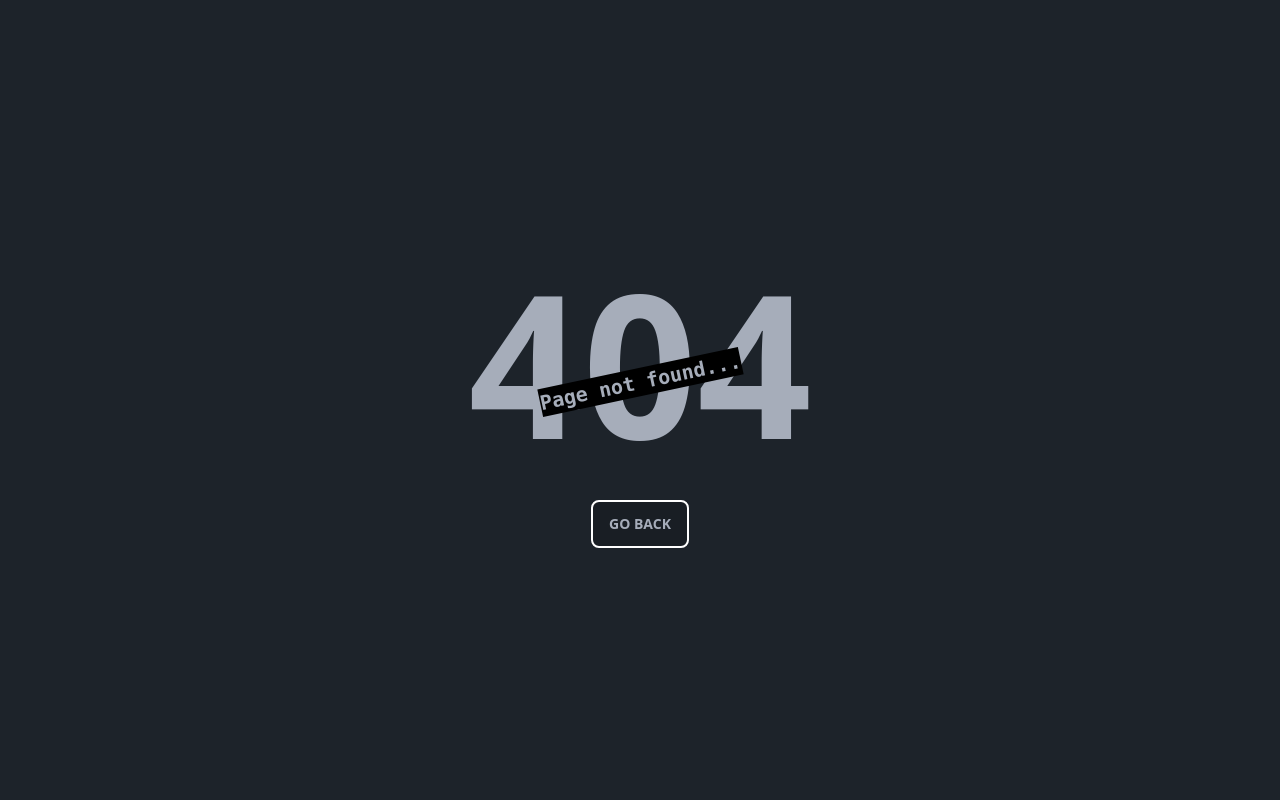
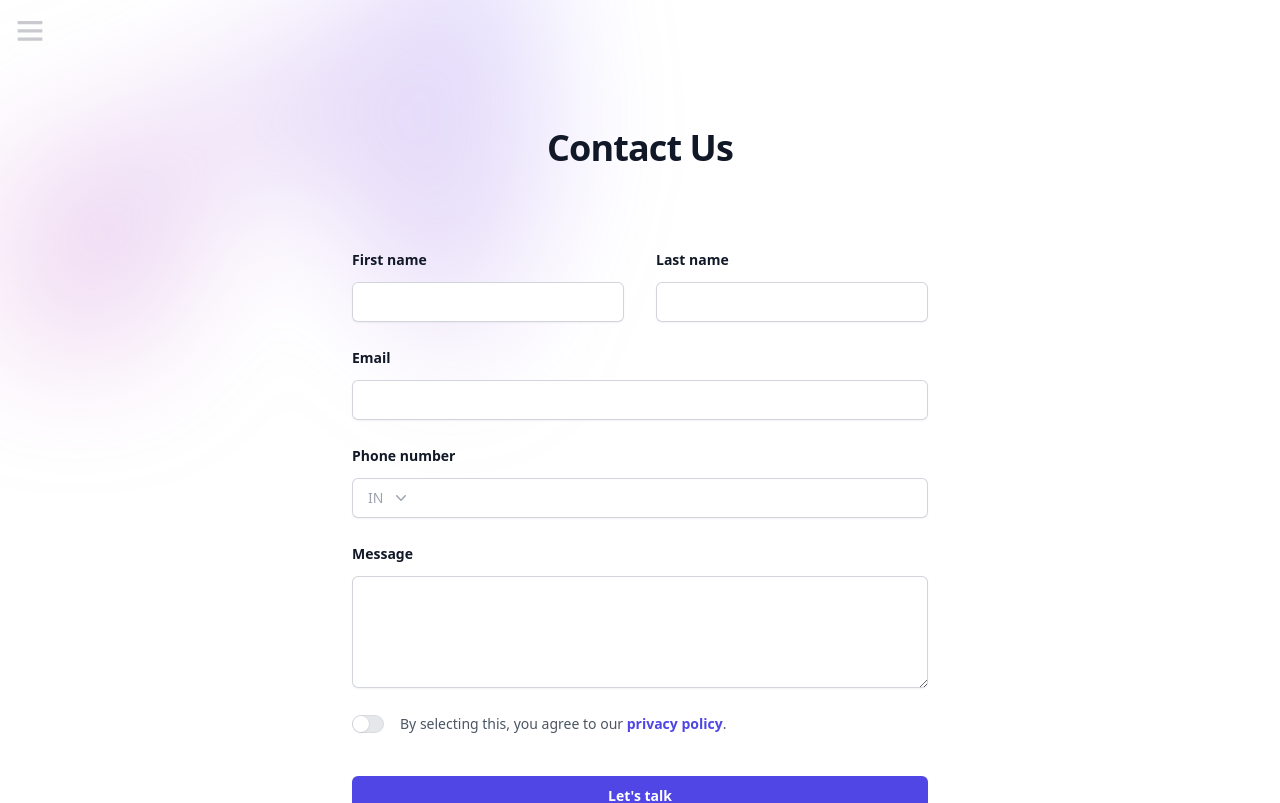
Before and after one commit to Sohel-786/LMS, a React (Vite) app in the folder client/: page /contact in a window 1280 px wide. Before the commit this address had no page. Shown: the top 803 px of the page. Built offline with nearby package versions, Linux system fonts and the light colour scheme.

Commit message:
working on contact page

```diff
--- a/client/package.json
+++ b/client/package.json
@@ -24,6 +24,7 @@
     "react-router-dom": "^6.16.0"
   },
   "devDependencies": {
+    "@tailwindcss/forms": "^0.5.6",
     "@types/react": "^18.2.15",
     "@types/react-dom": "^18.2.7",
     "@vitejs/plugin-react": "^4.0.3",
--- a/client/src/App.jsx
+++ b/client/src/App.jsx
@@ -1,10 +1,10 @@
 import { Route, Routes } from "react-router-dom";
-import Footer from "./components/Footer/Footer";
 import Home from "./Pages/Home";
 import Aboutus from "./pages/Aboutus";
 import Notfound from "./pages/Notfound";
 import SignUp from "./pages/Signup";
 import SignIn from './pages/SignIn'
+import Contact from "./pages/Contact";
 
 function App() {
 
@@ -15,6 +15,7 @@ function App() {
         <Route path="/about" element={<Aboutus />}/>
         <Route path="/signup" element={<SignUp />}/>
         <Route path="/signin" element={<SignIn />}/>
+        <Route path="/contact" element={<Contact />}/>
         <Route path="*" element={<Notfound />}/>
       </Routes>
     </div>
--- /dev/null
+++ b/client/src/pages/Contact.jsx
@@ -0,0 +1,181 @@
+import HomeLayout from "../layouts/HomeLayout";
+
+function Contact() {
+  return (
+    <HomeLayout>
+      <div className="isolate bg-white px-6 py-24 sm:py-32 lg:px-8">
+        <div
+          className="absolute inset-x-0 top-[-10rem] -z-10 transform-gpu overflow-hidden blur-3xl sm:top-[-20rem]"
+          aria-hidden="true"
+        >
+          <div
+            className="relative left-1/2 -z-10 aspect-[1155/678] w-[36.125rem] max-w-none -translate-x-1/2 rotate-[30deg] bg-gradient-to-tr from-[#ff80b5] to-[#9089fc] opacity-30 sm:left-[calc(50%-40rem)] sm:w-[72.1875rem]"
+            style={{clipPath: "polygon(74.1% 44.1%, 100% 61.6%, 97.5% 26.9%, 85.5% 0.1%, 80.7% 2%, 72.5% 32.5%, 60.2% 62.4%, 52.4% 68.1%, 47.5% 58.3%, 45.2% 34.5%, 27.5% 76.7%, 0.1% 64.9%, 17.9% 100%, 27.6% 76.8%, 76.1% 97.7%, 74.1% 44.1%)"}}
+          ></div>
+        </div>
+        <div className="mx-auto max-w-2xl text-center">
+          <h2 className="text-3xl font-bold tracking-tight text-gray-900 sm:text-4xl">
+            Contact Us
+          </h2>
+        </div>
+        <form
+          action="#"
+          method="POST"
+          className="mx-auto mt-16 max-w-xl sm:mt-20"
+        >
+          <div className="grid grid-cols-1 gap-x-8 gap-y-6 sm:grid-cols-2">
+            <div>
+              <label
+                htmlFor="first-name"
+                className="block text-sm font-semibold leading-6 text-gray-900"
+              >
+                First name
+              </label>
+              <div className="mt-2.5">
+                <input
+                  type="text"
+                  name="first-name"
+                  id="first-name"
+                  autoComplete="given-name"
+                  className="block w-full rounded-md border-0 px-3.5 py-2 text-gray-900 shadow-sm ring-1 ring-inset ring-gray-300 placeholder:text-gray-400 focus:ring-2 focus:ring-inset focus:ring-indigo-600 sm:text-sm sm:leading-6"
+                />
+              </div>
+            </div>
+            <div>
+              <label
+                htmlFor="last-name"
+                className="block text-sm font-semibold leading-6 text-gray-900"
+              >
+                Last name
+              </label>
+              <div className="mt-2.5">
+                <input
+                  type="text"
+                  name="last-name"
+                  id="last-name"
+                  autoComplete="family-name"
+                  className="block w-full rounded-md border-0 px-3.5 py-2 text-gray-900 shadow-sm ring-1 ring-inset ring-gray-300 placeholder:text-gray-400 focus:ring-2 focus:ring-inset focus:ring-indigo-600 sm:text-sm sm:leading-6"
+                />
+              </div>
+            </div>
+
+            <div className="sm:col-span-2">
+              <label
+                htmlFor="email"
+                className="block text-sm font-semibold leading-6 text-gray-900"
+              >
+                Email
+              </label>
+              <div className="mt-2.5">
+                <input
+                  type="email"
+                  name="email"
+                  id="email"
+                  autoComplete="email"
+                  className="block w-full rounded-md border-0 px-3.5 py-2 text-gray-900 shadow-sm ring-1 ring-inset ring-gray-300 placeholder:text-gray-400 focus:ring-2 focus:ring-inset focus:ring-indigo-600 sm:text-sm sm:leading-6"
+                />
+              </div>
+            </div>
+            <div className="sm:col-span-2">
+              <label
+                htmlFor="phone-number"
+                className="block text-sm font-semibold leading-6 text-gray-900"
+              >
+                Phone number
+              </label>
+              <div className="relative mt-2.5">
+                <div className="absolute inset-y-0 left-0 flex items-center">
+                  <label htmlFor="country" className="sr-only">
+                    Country
+                  </label>
+                  <select
+                    id="country"
+                    name="country"
+                    className="h-full rounded-md border-0 bg-transparent bg-none py-0 pl-4 pr-9 text-gray-400 focus:ring-2 focus:ring-inset focus:ring-indigo-600 sm:text-sm"
+                  >
+                    <option>IN</option>
+                    <option>US</option>
+                    <option>CA</option>
+                    <option>EU</option>
+                  </select>
+                  <svg
+                    className="pointer-events-none absolute right-3 top-0 h-full w-5 text-gray-400"
+                    viewBox="0 0 20 20"
+                    fill="currentColor"
+                    aria-hidden="true"
+                  >
+                    <path
+                      fillRule="evenodd"
+                      d="M5.23 7.21a.75.75 0 011.06.02L10 11.168l3.71-3.938a.75.75 0 111.08 1.04l-4.25 4.5a.75.75 0 01-1.08 0l-4.25-4.5a.75.75 0 01.02-1.06z"
+                      clipRule="evenodd"
+                    />
+                  </svg>
+                </div>
+                <input
+                  type="tel"
+                  name="phone-number"
+                  id="phone-number"
+                  autoComplete="tel"
+                  className="block w-full rounded-md border-0 px-3.5 py-2 pl-20 text-gray-900 shadow-sm ring-1 ring-inset ring-gray-300 placeholder:text-gray-400 focus:ring-2 focus:ring-inset focus:ring-indigo-600 sm:text-sm sm:leading-6"
+                />
+              </div>
+            </div>
+            <div className="sm:col-span-2">
+              <label
+                htmlFor="message"
+                className="block text-sm font-semibold leading-6 text-gray-900"
+              >
+                Message
+              </label>
+              <div className="mt-2.5">
+                <textarea
+                  name="message"
+                  id="message"
+                  rows="4"
+                  className="block w-full rounded-md border-0 px-3.5 py-2 text-gray-900 shadow-sm ring-1 ring-inset ring-gray-300 placeholder:text-gray-400 focus:ring-2 focus:ring-inset focus:ring-indigo-600 sm:text-sm sm:leading-6"
+                ></textarea>
+              </div>
+            </div>
+            <div className="flex gap-x-4 sm:col-span-2">
+              <div className="flex h-6 items-center">
+                <button
+                  type="button"
+                  className="bg-gray-200 flex w-8 flex-none cursor-pointer rounded-full p-px ring-1 ring-inset ring-gray-900/5 transition-colors duration-200 ease-in-out focus-visible:outline focus-visible:outline-2 focus-visible:outline-offset-2 focus-visible:outline-indigo-600"
+                  role="switch"
+                  aria-checked="false"
+                  aria-labelledby="switch-1-label"
+                >
+                  <span className="sr-only">Agree to policies</span>
+                  <span
+                    aria-hidden="true"
+                    className="translate-x-0 h-4 w-4 transform rounded-full bg-white shadow-sm ring-1 ring-gray-900/5 transition duration-200 ease-in-out"
+                  ></span>
+                </button>
+              </div>
+              <label
+                className="text-sm leading-6 text-gray-600"
+                id="switch-1-label"
+              >
+                By selecting this, you agree to our {" "}
+                <a href="#" className="font-semibold text-indigo-600">
+                  privacy&nbsp;policy
+                </a>
+                .
+              </label>
+            </div>
+          </div>
+          <div className="mt-10">
+            <button
+              type="submit"
+              className="block w-full rounded-md bg-indigo-600 px-3.5 py-2.5 text-center text-sm font-semibold text-white shadow-sm hover:bg-indigo-500 focus-visible:outline focus-visible:outline-2 focus-visible:outline-offset-2 focus-visible:outline-indigo-600"
+            >
+              Let's talk
+            </button>
+          </div>
+        </form>
+      </div>
+    </HomeLayout>
+  );
+}
+
+export default Contact;
--- a/client/tailwind.config.js
+++ b/client/tailwind.config.js
@@ -3,13 +3,22 @@ export default {
   content: ["./index.html", "./src/**/*.{js,ts,jsx,tsx}"],
   theme: {
     extend: {
-      boxShadow : {
-        'formshadow' : 'rgb(0, 162, 255) 0px 10px 20px,rgb(0, 162, 255) 0px 6px 6px'
-      }
+      boxShadow: {
+        formshadow:
+          "rgb(0, 162, 255) 0px 10px 20px,rgb(0, 162, 255) 0px 6px 6px",
+      },
     },
   },
-  plugins: [require("daisyui")],
+  plugins: [require('@tailwindcss/forms') , require("daisyui"),],
   daisyui: {
-    themes: ["light", "dark", "cupcake", "synthwave", 'luxury', 'night', 'dracula'],
+    themes: [
+      "light",
+      "dark",
+      "cupcake",
+      "synthwave",
+      "luxury",
+      "night",
+      "dracula",
+    ],
   },
 };
```
Also changed, not shown: 1 other file (tests, documents, lock files or other folders).
